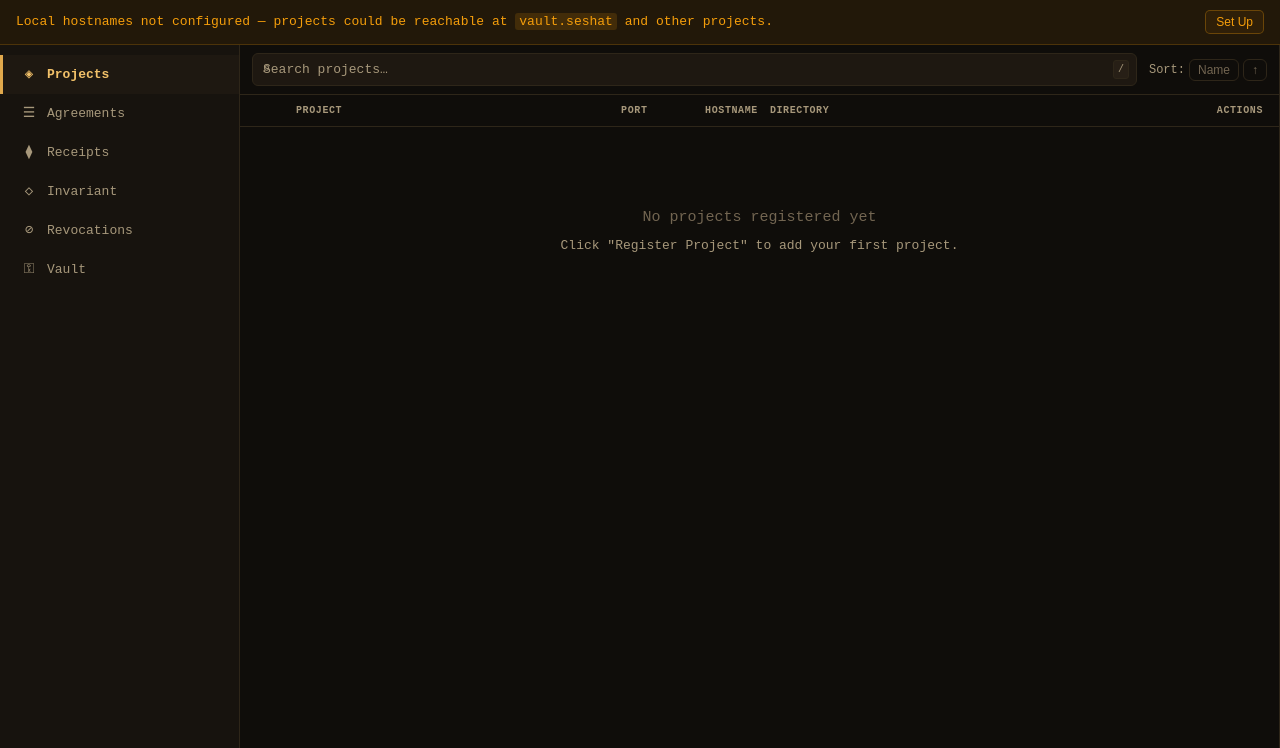
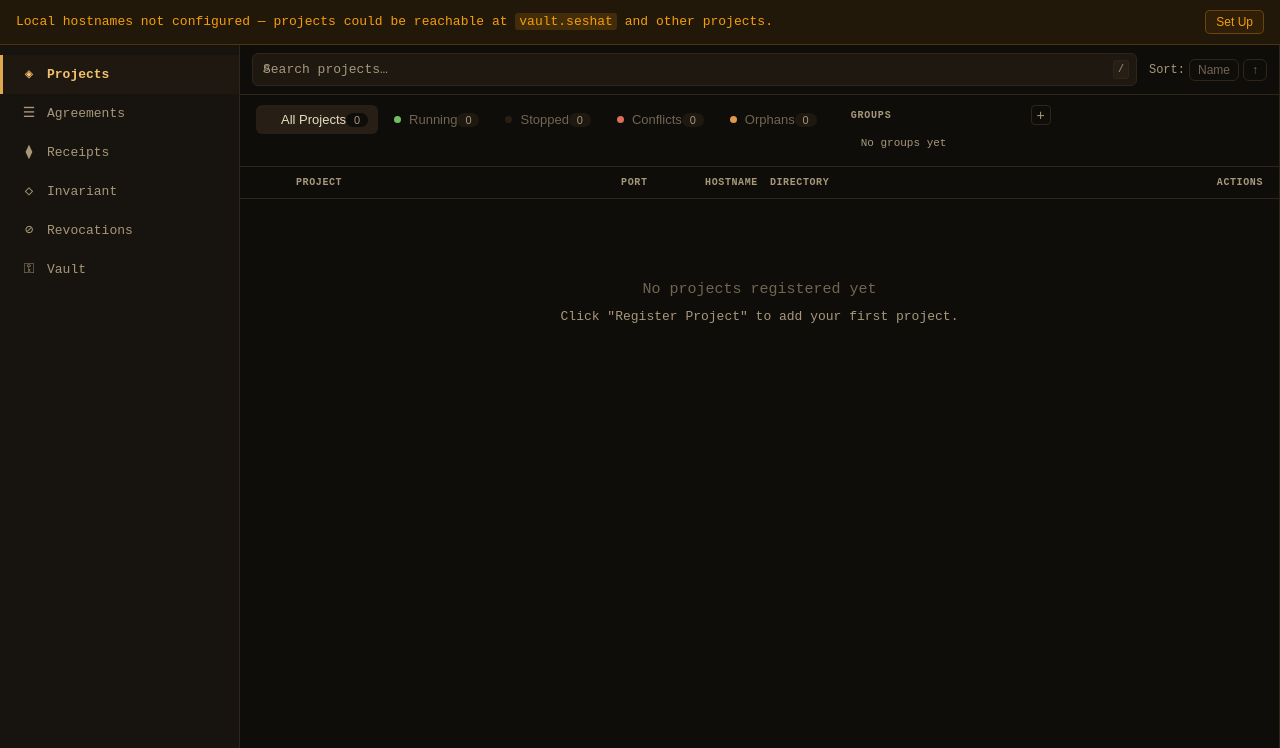
Before and after one commit to rmichaelthomas/seshat-app, a Flask app: page / in a window 1280 px wide. Shown: the part 52-800 px from the top of the page. Run offline with Flask 3, Linux system fonts and the light colour scheme; data that the repository does not hold is empty.

Commit message:
Restore Groups + status-filter reachability in Projects view
Task 2's sidebar rebuild deleted the old sidebar's status-filter buttons and
Groups section without giving them a new home, leaving group management
(create/start/stop/delete) and the Running/Stopped/Conflict/Orphans filters
completely unreachable even though the underlying JS and modal HTML were
still intact.

Adds a filters-groups-bar inside view-projects (above the shelf header) that
reconnects to the existing renderGroups()/initGroupModal()/initFilters()
JS via the same element IDs and data-filter values they already expect
(#groupList, #addGroupBtn, .filter-btn[data-filter]) — no new JS logic.
Reuses the existing .filter-btn/.group-item component styles (previously
sidebar-only) with a small amount of new CSS to lay them out horizontally.

Also removes the two guards Task 2 added to route around the missing
elements (renderCounts()'s early-return, initGroupModal()'s optional
chaining on addGroupBtn), now genuinely dead since the elements are back.

Verified: 209 pytest passing, and a headless-browser walkthrough confirming
group creation (POST /api/groups), group start action, all five status
filters toggling #projectShelf visibility, project row → detail panel, and
all six sidebar domains switching — zero new console errors beyond the
pre-existing unrelated favicon.ico 404.

Co-Authored-By: Claude Sonnet 5 <noreply@anthropic.com>

```diff
--- a/static/app.js
+++ b/static/app.js
@@ -634,9 +634,6 @@ function render() {
 }
 
 function renderCounts() {
-  // Status filter counts lived in the old sidebar; the six-domain sidebar's
-  // per-domain badges (a later task) will replace this. No-op until then.
-  if (!$("count-all")) return;
   const running  = projects.filter(p => p.status === "running").length;
   const stopped  = projects.filter(p => p.status === "stopped").length;
   const conflict = projects.filter(p => p.status === "conflict").length;
@@ -2118,9 +2115,7 @@ function closeProjectModal() {
 // ── Group modal ────────────────────────────────────────────────────────────
 
 function initGroupModal() {
-  // "New group" trigger lived in the old sidebar's Groups section; the
-  // six-domain sidebar's Projects sub-nav (a later task) will re-add it.
-  $("addGroupBtn")?.addEventListener("click",    openGroupModal);
+  $("addGroupBtn").addEventListener("click",     openGroupModal);
   $("groupModalClose").addEventListener("click", closeGroupModal);
   $("groupCancelBtn").addEventListener("click",  closeGroupModal);
   $("groupModalOverlay").addEventListener("click", e => { if (e.target===$("groupModalOverlay")) closeGroupModal(); });
--- a/static/style.css
+++ b/static/style.css
@@ -192,6 +192,21 @@ html, body {
 .group-btn.stop:hover   { color: var(--red); }
 .group-btn.delete:hover { color: var(--red); }
 
+/* ── Filters + Groups bar (restored inside the Projects view; these reuse
+   the .filter-btn/.group-item styles above, which were originally written
+   for a vertical sidebar — here they lay out horizontally instead) ──────── */
+.filters-groups-bar {
+  display: flex; flex-wrap: wrap; gap: 24px; align-items: flex-start;
+  padding: 10px 16px; border-bottom: 1px solid var(--border);
+}
+.status-filter-row { display: flex; flex-wrap: wrap; gap: 6px; }
+.status-filter-row .filter-btn { width: auto; }
+.groups-row { display: flex; flex-direction: column; gap: 2px; min-width: 200px; }
+.groups-row .sidebar-section-header { padding: 0 0 4px; }
+.groups-row .sidebar-label { padding: 0; }
+.groups-row #groupList { display: flex; flex-wrap: wrap; gap: 4px; }
+.groups-row .group-item { min-width: 170px; }
+
 /* ── Main content ─────────────────────────────────────────────────────────── */
 
 .main { flex: 1; overflow-y: auto; min-width: 0; position: relative; }
--- a/templates/index.html
+++ b/templates/index.html
@@ -71,6 +71,41 @@
                       title="Toggle sort direction">↑</button>
             </div>
           </div>
+
+          <!-- ── Status filters + Groups (restored reachability; formerly the
+               old sidebar's Status/Groups sections) ────────────────────── -->
+          <div class="filters-groups-bar" id="filtersGroupsBar">
+            <div class="status-filter-row" id="statusFilterRow">
+              <button class="filter-btn active" data-filter="all">
+                <span class="filter-left"><span class="filter-dot"></span>All Projects</span>
+                <span class="count" id="count-all">0</span>
+              </button>
+              <button class="filter-btn" data-filter="running">
+                <span class="filter-left"><span class="filter-dot green"></span>Running</span>
+                <span class="count" id="count-running">0</span>
+              </button>
+              <button class="filter-btn" data-filter="stopped">
+                <span class="filter-left"><span class="filter-dot"></span>Stopped</span>
+                <span class="count" id="count-stopped">0</span>
+              </button>
+              <button class="filter-btn" data-filter="conflict">
+                <span class="filter-left"><span class="filter-dot red"></span>Conflicts</span>
+                <span class="count" id="count-conflict">0</span>
+              </button>
+              <button class="filter-btn" data-filter="orphans">
+                <span class="filter-left"><span class="filter-dot orange"></span>Orphans</span>
+                <span class="count" id="count-orphans">0</span>
+              </button>
+            </div>
+            <div class="groups-row" id="groupsRow">
+              <div class="sidebar-section-header">
+                <span class="sidebar-label">Groups</span>
+                <button class="sidebar-add-btn" id="addGroupBtn" title="New group">+</button>
+              </div>
+              <div id="groupList"><!-- rendered by JS: static/app.js renderGroups() --></div>
+            </div>
+          </div>
+
           <div class="shelf-header">
             <div></div>
             <div class="shelf-header-cell">Project</div>
```
